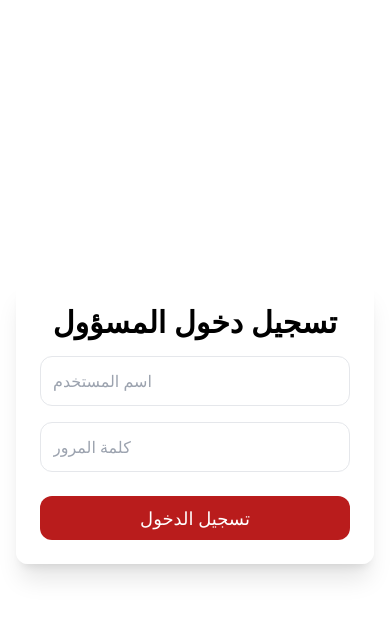
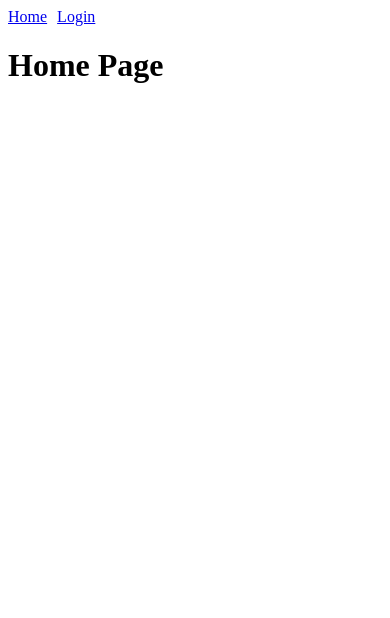
Before and after one commit to TheInvisiblerM/angels-app, a React (Vite) app: page / in a window 390 px wide. Shown: the top 618 px of the page. Built offline with nearby package versions, Linux system fonts and the light colour scheme.

Commit message:
Add files via upload

```diff
--- a/index.html
+++ b/index.html
@@ -1,9 +1,10 @@
-<!DOCTYPE html>
+
+<!doctype html>
 <html lang="en">
   <head>
     <meta charset="UTF-8" />
     <meta name="viewport" content="width=device-width, initial-scale=1.0" />
-    <title>Church Panel</title>
+    <title>Vite App</title>
   </head>
   <body>
     <div id="root"></div>
--- a/src/App.jsx
+++ b/src/App.jsx
@@ -1,93 +1,25 @@
-import React, { useState } from "react";
-import { BrowserRouter as Router, Routes, Route, Link, Navigate } from "react-router-dom";
-import { Card, CardContent } from "./components/ui/card";
-import { Button } from "./components/ui/button";
 
-const AUTH_USERNAME = "admin";
-const AUTH_PASSWORD = "1234";
+import { BrowserRouter, Routes, Route, Link } from "react-router-dom";
 
-function ProtectedRoute({ children }) {
-  const isLogged = localStorage.getItem("logged") === "true";
-  return isLogged ? children : <Navigate to="/" />;
+function Home() {
+  return <h1>Home Page</h1>;
 }
-
 function Login() {
-  const [user, setUser] = useState("");
-  const [pass, setPass] = useState("");
-  const [error, setError] = useState("");
-
-  function handleLogin() {
-    if (user === AUTH_USERNAME && pass === AUTH_PASSWORD) {
-      localStorage.setItem("logged", "true");
-      window.location.href = "/dashboard";
-    } else {
-      setError("❌ بيانات غير صحيحة");
-    }
-  }
-
-  return (
-    <div className="min-h-screen flex items-center justify-center p-4">
-      <Card className="w-full max-w-md p-4">
-        <CardContent>
-          <h1 className="text-3xl font-bold text-center mb-4">تسجيل دخول المسؤول</h1>
-
-          {error && <p className="text-center text-red-600 mb-2">{error}</p>}
-
-          <div className="space-y-4">
-            <input onChange={(e)=>setUser(e.target.value)} placeholder="اسم المستخدم" className="w-full p-3 border rounded-xl" />
-            <input onChange={(e)=>setPass(e.target.value)} placeholder="كلمة المرور" type="password" className="w-full p-3 border rounded-xl" />
-          </div>
-
-          <Button className="w-full text-lg mt-6" onClick={handleLogin}>تسجيل الدخول</Button>
-        </CardContent>
-      </Card>
-    </div>
-  );
+  return <h1>Login Page</h1>;
 }
-
-function Dashboard() {
-  return (
-    <div className="min-h-screen p-6 space-y-6">
-      <h1 className="text-4xl font-bold text-center">لوحة التحكم</h1>
-      <div className="grid grid-cols-1 md:grid-cols-3 gap-6">
-        <Card className="p-4">
-          <CardContent>
-            <Link to="/attendance" className="text-xl block text-center font-semibold">📘 تسجيل الحضور والغياب</Link>
-          </CardContent>
-        </Card>
-
-        <Card className="p-4">
-          <CardContent>
-            <Link to="/mass" className="text-xl block text-center font-semibold">⛪ تسجيل حضور القداس</Link>
-          </CardContent>
-        </Card>
-
-        <Card className="p-4">
-          <CardContent>
-            <Link to="/children" className="text-xl block text-center font-semibold">👼 إدارة بيانات الأطفال</Link>
-          </CardContent>
-        </Card>
-      </div>
-    </div>
-  );
-}
-
-function Attendance() {
-  return <h1>Attendance</h1>;
-}
-function Mass() { return <h1>Mass</h1>; }
-function Children() { return <h1>Children</h1>; }
 
 export default function App() {
   return (
-    <Router>
+    <BrowserRouter>
+      <nav style={{ display: "flex", gap: "10px" }}>
+        <Link to="/">Home</Link>
+        <Link to="/login">Login</Link>
+      </nav>
+
       <Routes>
-        <Route path="/" element={<Login />} />
-        <Route path="/dashboard" element={<ProtectedRoute><Dashboard /></ProtectedRoute>} />
-        <Route path="/attendance" element={<ProtectedRoute><Attendance /></ProtectedRoute>} />
-        <Route path="/mass" element={<ProtectedRoute><Mass /></ProtectedRoute>} />
-        <Route path="/children" element={<ProtectedRoute><Children /></ProtectedRoute>} />
+        <Route path="/" element={<Home/>} />
+        <Route path="/login" element={<Login/>} />
       </Routes>
-    </Router>
+    </BrowserRouter>
   );
 }
--- a/src/main.jsx
+++ b/src/main.jsx
@@ -1,7 +1,7 @@
+
 import React from 'react'
 import ReactDOM from 'react-dom/client'
 import App from './App'
-import './index.css'
 
 ReactDOM.createRoot(document.getElementById('root')).render(
   <React.StrictMode>
--- a/vite.config.js
+++ b/vite.config.js
@@ -1,11 +1,7 @@
+
 import { defineConfig } from 'vite'
 import react from '@vitejs/plugin-react'
 
 export default defineConfig({
   plugins: [react()],
-  resolve: {
-    alias: {
-      '@': '/src',
-    },
-  },
 })
```
Also changed, not shown: package.json (+4 -6 lines), vercel.json (added).
